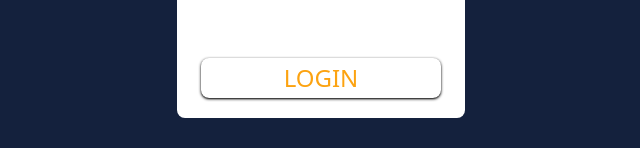
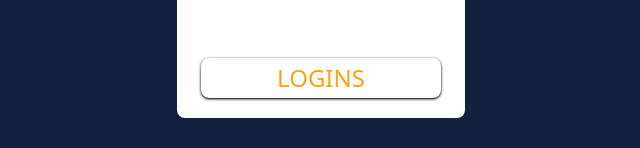
Before and after one commit to 1ChaLLengeR1/project-job-website-vue.js, a Vue app: page /login-panel in a window 1280 px wide. Shown: the part 502-650 px from the top of the page, without its empty margins (319-959 px from the left). Built offline with nearby package versions, Linux system fonts and the light colour scheme.

Commit message:
Add again all files project to new repository

```diff
--- a/src/pages/LoginPanel.vue
+++ b/src/pages/LoginPanel.vue
@@ -45,7 +45,7 @@
           @click.prevent="signIn()"
           class="w-full text-2xl py-1 shadow shadow-black text-color-yellow bg-transparent rounded-lg uppercase hover:bg-black duration-500"
         >
-          Login
+          Logins
         </button>
       </div>
     </div>
```
